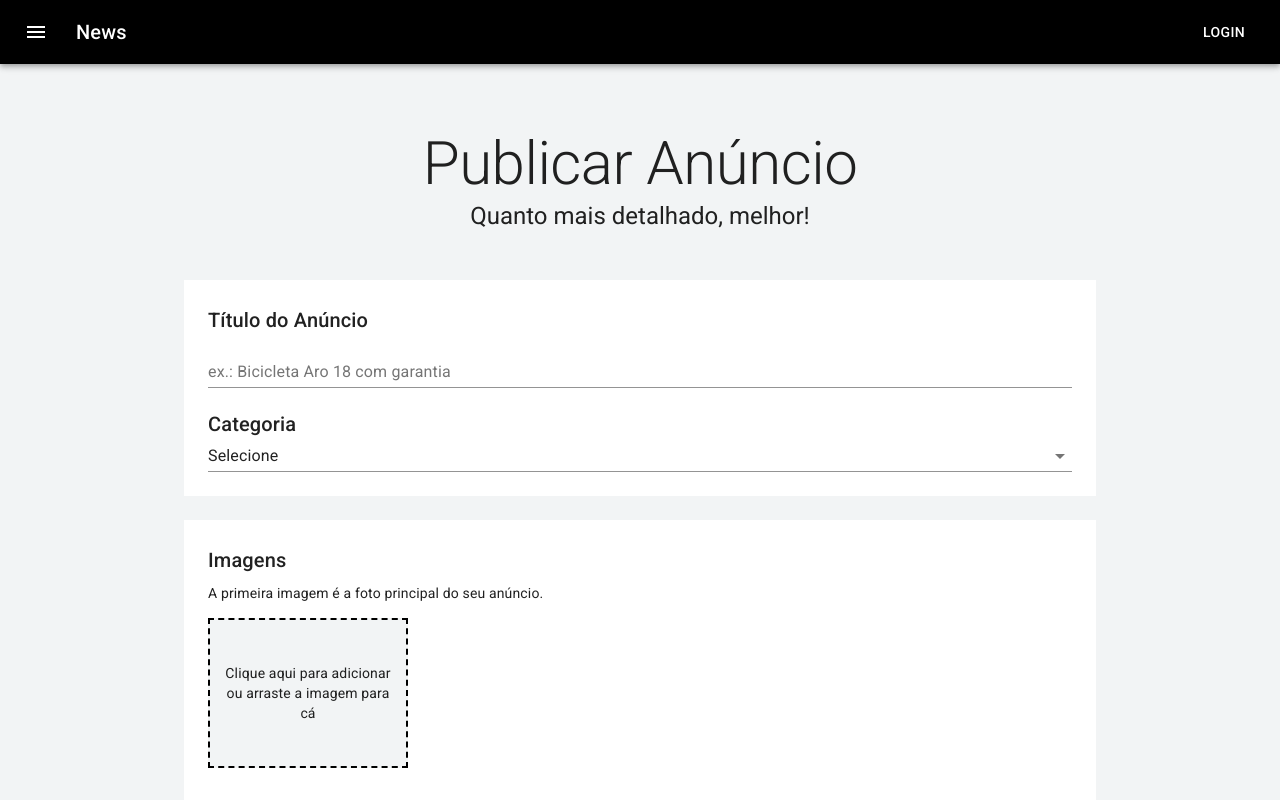
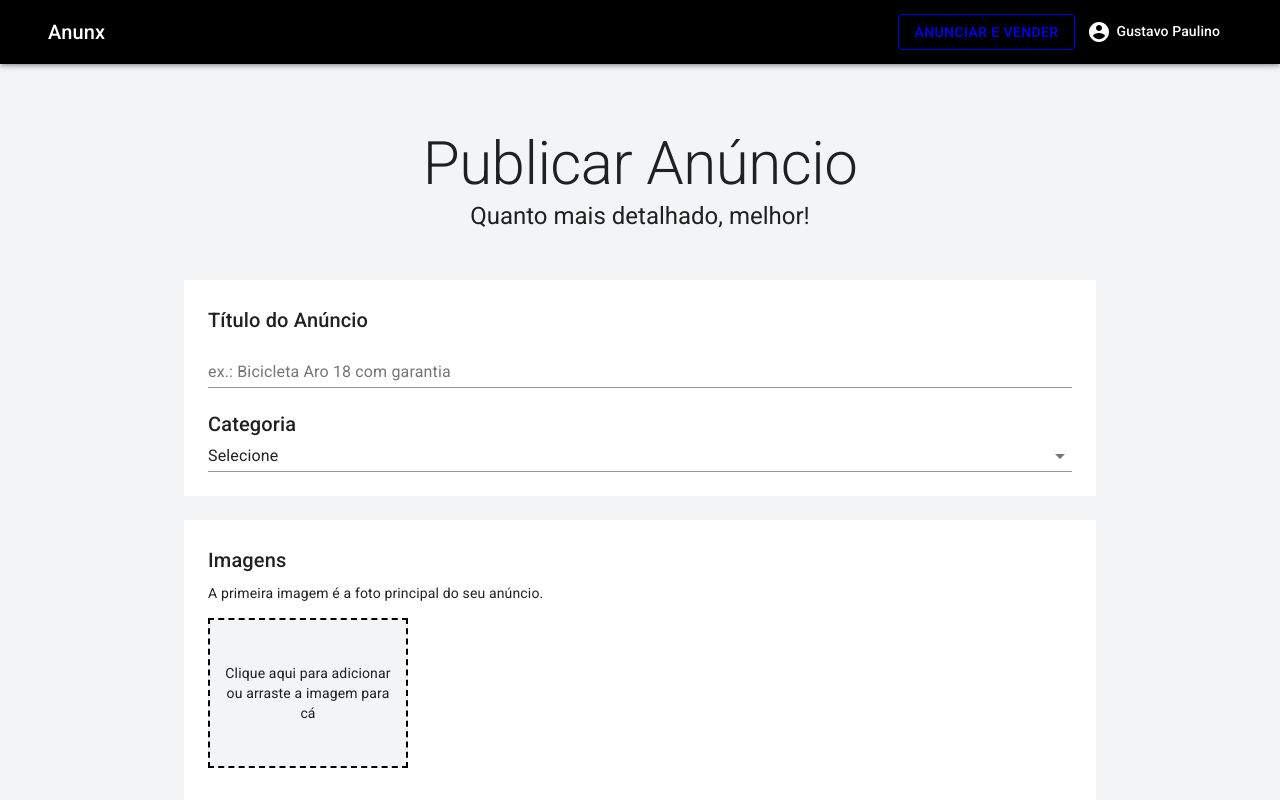
Before and after one commit to gustavopln/Anunx, a Next.js app: page /user/publish in a window 1280 px wide. Shown: the top 800 px of the page. Built offline with nearby package versions, Linux system fonts and the light colour scheme.

Commit message:
header - adicionando container e menu do usuário

```diff
--- a/pages/index.js
+++ b/pages/index.js
@@ -52,7 +52,7 @@
                 </Paper>
             </Container>
 
-            <Container maxWidth="md" className={classes.cardGrid}>
+            <Container maxWidth="lg" className={classes.cardGrid}>
                 <Typography component="h2" variant="h4" align="center" color="textPrimary">
                     Destaques
                 </Typography>
--- a/src/components/Header.js
+++ b/src/components/Header.js
@@ -1,40 +1,91 @@
-import React from 'react';
+import { React, useState } from 'react';
+import Link from 'next/link';
 import { makeStyles } from '@material-ui/core/styles';
-import AppBar from '@material-ui/core/AppBar';
-import Toolbar from '@material-ui/core/Toolbar';
-import Typography from '@material-ui/core/Typography';
-import Button from '@material-ui/core/Button';
-import IconButton from '@material-ui/core/IconButton';
-import MenuIcon from '@material-ui/icons/Menu';
+
+import {
+  Container,
+  AppBar,
+  Toolbar,
+  Typography,
+  Button,
+  IconButton,
+  Avatar,
+  Menu,
+  MenuItem,
+  Divider,
+} from '@material-ui/core';
+
+import AccountCircle from '@material-ui/icons/AccountCircle';
+import { MenuIcon } from '@material-ui/icons/Menu';
 
 const useStyles = makeStyles((theme) => ({
-  root: {
-    flexGrow: 1,
-  },
   menuButton: {
     marginRight: theme.spacing(2),
   },
   title: {
     flexGrow: 1,
   },
+  userName: {
+    marginLeft: 6
+  },
+  divider: {
+    margin: '8px 0'
+  }
 }));
 
 export default function ButtonAppBar() {
   const classes = useStyles();
+  const [anchorUserMenu, setAnchorUserMenu] = useState(false)
+
+  const openUserMenu = Boolean(anchorUserMenu)
 
   return (
-    <div className={classes.root}>
-      <AppBar position="static">
-        <Toolbar>
-          <IconButton edge="start" className={classes.menuButton} color="inherit" aria-label="menu">
-            <MenuIcon />
-          </IconButton>
-          <Typography variant="h6" className={classes.title}>
-            News
-          </Typography>
-          <Button color="inherit">Login</Button>
-        </Toolbar>
+    <>
+      <AppBar position="static" elevation={3}>
+        <Container maxWidth="lg">
+          <Toolbar>
+            <Typography variant="h6" className={classes.title}>
+              Anunx
+            </Typography>
+            {/* passHref - Quando não é utilizado com a âncora <a></a> */}
+            <Link href="/user/publish" passHref>
+              <Button color="inherit" variant='outlined'>
+                Anunciar e Vender
+              </Button>
+            </Link>
+            {/* Passando o e.curretTarget o menu será ancorado no IconButton, que é o alvo que queremos para abrir o menu */}
+            <IconButton color="secondary" onClick={(e) => setAnchorUserMenu(e.currentTarget)}>
+              {
+                true === false
+                  ? <Avatar src="" />
+                  : <AccountCircle />
+              }
+              <Typography variant='subtitle2' color="secondary" className={classes.userName}>
+                Gustavo Paulino
+              </Typography>
+            </IconButton>
+
+            <Menu
+              anchorEl={anchorUserMenu}
+              open={openUserMenu}
+              onClose={() => setAnchorUserMenu(null)}
+              anchorOrigin={{
+                vertical: 'top',
+                horizontal: 'right',
+              }}
+            >
+              <Link href="/user/dashboard" passHref>
+                <MenuItem>Meus anúncios</MenuItem>
+              </Link>
+              <Link href="/user/publish" passHref>
+                <MenuItem>Publicar novo anúncio</MenuItem>
+              </Link>
+              <Divider className={classes.divider}/>
+              <MenuItem>Sair</MenuItem>
+            </Menu>
+          </Toolbar>
+        </Container>
       </AppBar>
-    </div>
+    </>
   );
 }
```
